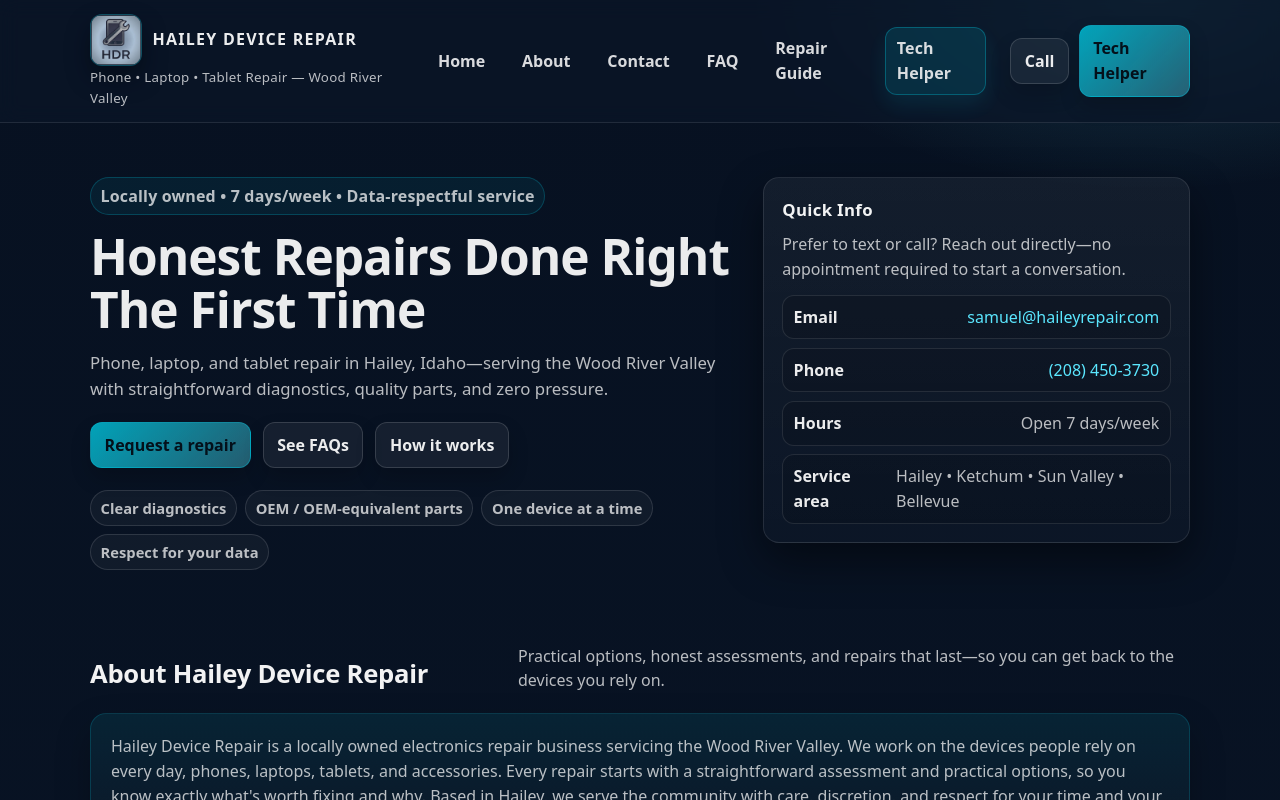
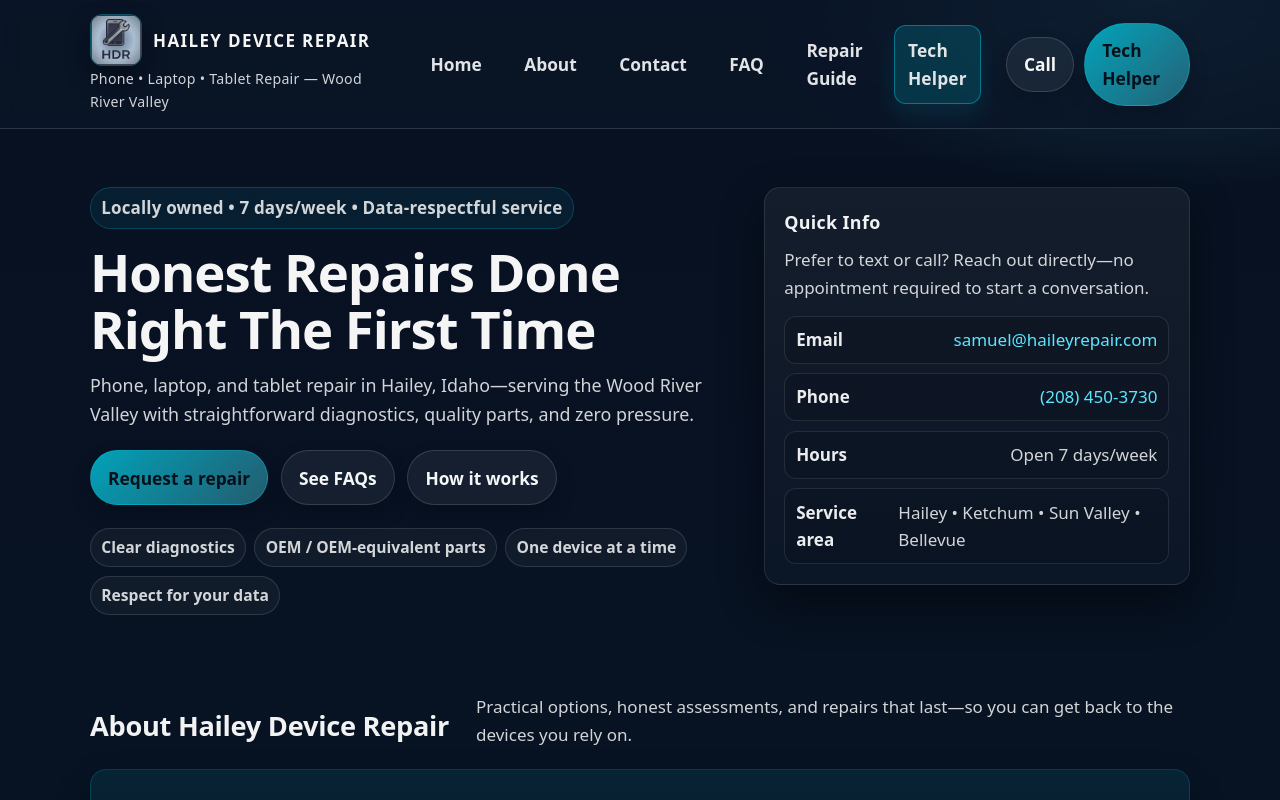
Before and after one commit to Mangomangoman1/hailey-repair, a Next.js app: page / in a window 1280 px wide. Shown: the top 800 px of the page. Built offline with nearby package versions, Linux system fonts and the light colour scheme.

Commit message:
Add readability/contrast theme overrides

```diff
--- a/app/layout.tsx
+++ b/app/layout.tsx
@@ -30,8 +30,9 @@ export default function RootLayout({
   return (
     <html lang="en">
       <head>
-        {/* cache-bust stylesheet so nav pill changes propagate immediately */}
+        {/* cache-bust stylesheets */}
         <link rel="stylesheet" href="/css/style.css?v=2026-02-11" />
+        <link rel="stylesheet" href="/css/accessibility.css?v=2026-02-11a" />
         <script
           type="application/ld+json"
           dangerouslySetInnerHTML={{
--- /dev/null
+++ b/public/css/accessibility.css
@@ -0,0 +1,42 @@
+/* Production: readability/contrast pass (ported from early GPT preview theme)
+   Goal: slightly larger type + higher contrast without changing layout.
+*/
+
+:root{
+  --text: rgba(255,255,255,0.96);
+  --muted: rgba(255,255,255,0.82);
+  --muted-2: rgba(255,255,255,0.68);
+  --line: rgba(255,255,255,0.14);
+  --card: rgba(255,255,255,0.055);
+  --focus: 0 0 0 4px rgba(0,188,212,0.26);
+}
+
+html{ font-size: 17px; }
+body{ line-height: 1.62; }
+
+/* Easier clicking / scanning */
+.nav a{
+  padding: 0.6rem 0.75rem;
+  font-weight: 750;
+  font-size: 1.02rem;
+}
+
+.btn{
+  padding: 0.72rem 1.0rem;
+  border-radius: 999px;
+  font-size: 1.02rem;
+}
+
+/* Extra emphasis on Tech Helper */
+.nav a.nav-pill{
+  background: rgba(0,188,212,0.20);
+  border: 1px solid rgba(0,188,212,0.55);
+  box-shadow: 0 12px 22px rgba(0,188,212,0.12);
+  font-weight: 800;
+}
+
+:focus-visible{ outline:none; box-shadow: var(--focus); border-radius: 12px; }
+
+@media (max-width: 760px){
+  .header-cta .btn{ padding: 0.62rem 0.85rem; }
+}
```
